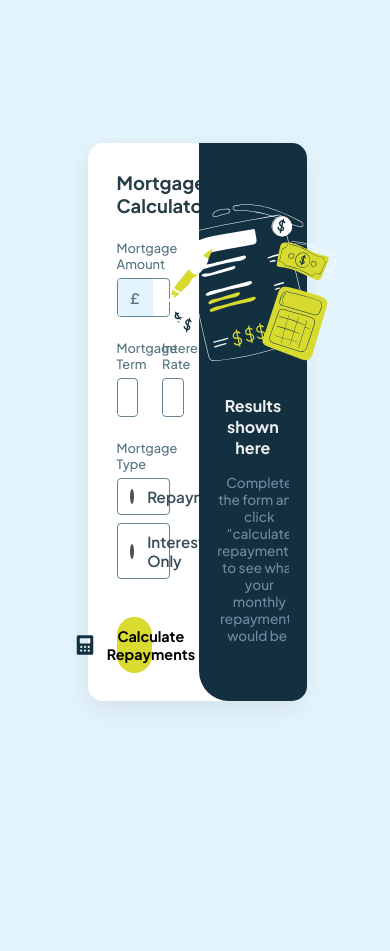
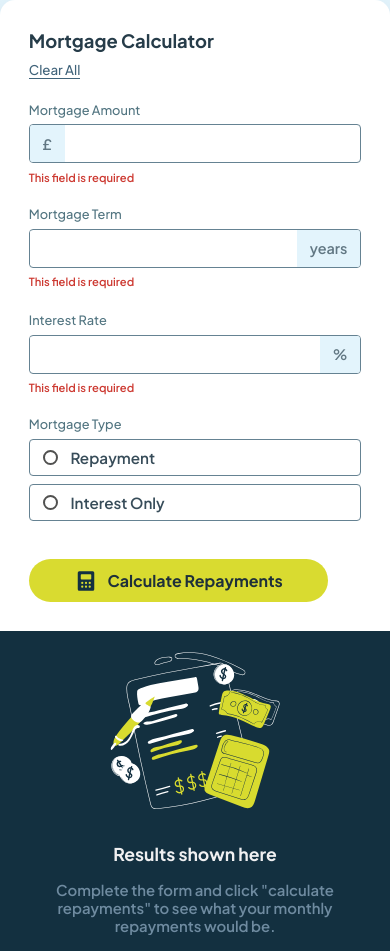
Before and after one commit to k-gourav/Mortgage-calculator, a React (Vite) app: page / in a window 390 px wide. Before the commit the page ends 844 px from the top, so only its background shows below. Built offline with nearby package versions, Linux system fonts and the light colour scheme.

Commit message:
feat: add responsive layout for the components - Added responsive layout for Repayment Banner component - Added responsive layout for Repayment Calculator component - Added responsive layout for Repayment Calculator Wrapper component

```diff
--- a/src/components/RepaymentBanner/RepaymentBanner.module.css
+++ b/src/components/RepaymentBanner/RepaymentBanner.module.css
@@ -22,7 +22,23 @@
 }
 #banner__body{
     color: #6f8ba0;
-    font-weight: 500;
+    font-weight: 600;
     font-size: 0.85rem;
     border: none !important;
 }
+
+@media screen and (max-width: 756px) {
+    .repayment__banner{
+        width: 100%;
+        border-radius: 0;
+    }
+    .banner__content{
+        width: 100%;
+    }
+    .banner__title{
+        font-size: 1.1rem;
+    }
+    #banner__body{
+        font-size: 0.93rem;
+    }
+}
--- a/src/components/RepaymentCalculator/RepaymentCalculator.jsx
+++ b/src/components/RepaymentCalculator/RepaymentCalculator.jsx
@@ -1,11 +1,41 @@
-import { useEffect } from 'react';
-import calculatorIcon from '../../assets/icons/icon-calculator.svg'
+import { useEffect, useState } from "react";
+import calculatorIcon from "../../assets/icons/icon-calculator.svg";
 import styles from "./RepaymentCalculator.module.css";
 
 const RepaymentCalculator = () => {
+  const [mortgageInfo, setMortgageInfo] = useState({
+    amount: "",
+    term: "",
+    rate: "",
+    isFirstRadioChecked: false,
+    isSecondRadioChecked: false,
+  });
+  const amountHandler = (e) => {
+    setMortgageInfo((initialState) => ({ ...initialState, amount: e.target.value }));
+  };
+  const rateHandler = (e) => {
+    setMortgageInfo((initialState) => ({ ...initialState, rate: e.target.value }));
+  };
+  const termHandler = (e) => {
+    setMortgageInfo((initialState) => ({ ...initialState, term: e.target.value }));
+  };
+
+  // const inputValidationHandler = () => {
+  //   if (!mortgageInfo.amount) {
+  //     mortgageInfo.amount = false;
+  //   }
+  //   if (!mortgageInfo.rate) {
+  //     mortgageInfo.rate = false;
+  //   }
+  //   if (!mortgageInfo.year){
+  //     mortgageInfo.year= false;
+  //   }
+
+
+  // }
 
   useEffect(() => {
-    const numberInput = document.querySelectorAll('input[type="number"]')
+    const numberInput = document.querySelectorAll('input[type="number"]');
     const handleWheel = (event) => event.preventDefault();
     const handleKeyDown = (event) => {
       if (event.key === "ArrowUp" || event.key === "ArrowDown") {
@@ -13,39 +43,74 @@ const RepaymentCalculator = () => {
       }
     };
     numberInput.forEach((input) => {
-      input.addEventListener('wheel', handleWheel);
-      input.addEventListener('keydown', handleKeyDown);
-    })
+      input.addEventListener("wheel", handleWheel);
+      input.addEventListener("keydown", handleKeyDown);
+    });
 
     return () => {
       numberInput.forEach((input) => {
-      input.removeEventListener('wheel', handleWheel)
-      input.removeEventListener('keydown', handleKeyDown)
-    })
+        input.removeEventListener("wheel", handleWheel);
+        input.removeEventListener("keydown", handleKeyDown);
+      });
     };
-  }, [])
+  }, []);
 
   return (
     <div className={styles.repayment__calculator}>
       <div className={styles.repayment__head}>
         <h1 className={styles.repayment__title}>Mortgage Calculator</h1>
-            <button className={styles.repayment__resetbtn} type="reset">Clear All</button>
+        <button className={styles.repayment__resetbtn} type="reset">
+          Clear All
+        </button>
       </div>
 
       <div className={styles.repayment__form}>
         <div className={styles.repayment__amount}>
           <label htmlFor="mortgageamount">Mortgage Amount</label>
-                <p><span>£</span><input type="number" name="mortgageamount" id={styles.mortgageamount}aria-label="Enter your mortgage amount" /></p>
+          <p>
+            <span>£</span>
+            <input
+              type="number"
+              name="mortgageamount"
+              id={styles.mortgageamount}
+              onChange={amountHandler}
+              value={mortgageInfo.amount}
+              aria-label="Enter your mortgage amount"
+            />
+          </p>
+          <span id={styles.error__message}>This field is required</span>
         </div>
 
         <div className={styles.repayment__term_rate}>
           <div className={styles.repayment__termYear}>
             <label htmlFor="term">Mortgage Term</label>
-                    <p><input type="number" name="term" id={styles.termYear} aria-label="Enter your mortgage terms" /><span>years</span></p>
+            <p>
+              <input
+                type="number"
+                name="term"
+                id={styles.termYear}
+                onChange={termHandler}
+                value={mortgageInfo.term}
+                aria-label="Enter your mortgage terms"
+              />
+              <span>years</span>
+            </p>
+            {!mortgageInfo.term && <span id={styles.error__message}>This field is required</span>}
           </div>
           <div className={styles.repayment__termRate}>
             <label htmlFor="termRate">Interest Rate</label>
-                    <p><input type="number" name="interestRate" id={styles.termRate} aria-label="Enter your interest rate" /><span>%</span></p>
+            <p>
+              <input
+                type="number"
+                name="interestRate"
+                id={styles.termRate}
+                onChange={rateHandler}
+                value={mortgageInfo.rate}
+                aria-label="Enter your interest rate"
+              />
+              <span>%</span>
+            </p>
+            {!mortgageInfo.rate && <span id={styles.error__message}>This field is required</span>}
           </div>
         </div>
 
@@ -54,17 +119,40 @@ const RepaymentCalculator = () => {
           {/* Radio input types */}
           <div className={styles.mortgage__type}>
             <div className={styles.mortgage__repayment}>
-                        <input type="radio" name="mortgageType" value="Repayment" id={styles.types__repayment} />
-                        <label htmlFor={styles.types__repayment} id={styles.label__repayment}>Repayment</label>
+              <input
+                type="radio"
+                name="mortgageType"
+                value="Repayment"
+                id={styles.types__repayment}
+              />
+              <label
+                htmlFor={styles.types__repayment}
+                id={styles.label__repayment}
+              >
+                Repayment
+              </label>
             </div>
 
             <div className={styles.mortgage__repayment}>
-                        <input type="radio" name="mortgageType" value="Interest Only" id={styles.types__interest} />
-                        <label htmlFor={styles.types__interest} id={styles.label__interest}>Interest Only</label>
+              <input
+                type="radio"
+                name="mortgageType"
+                value="Interest Only"
+                id={styles.types__interest}
+              />
+              <label
+                htmlFor={styles.types__interest}
+                id={styles.label__interest}
+              >
+                Interest Only
+              </label>
             </div>
           </div>
         </div>
-            <button type="submit"><img src={calculatorIcon} alt="Calculator icon" /><p id={styles.btn__text}>Calculate Repayments</p></button>
+        <button type="submit">
+          <img src={calculatorIcon} alt="Calculator icon" />
+          <p id={styles.btn__text}>Calculate Repayments</p>
+        </button>
       </div>
     </div>
   );
--- a/src/components/RepaymentCalculator/RepaymentCalculator.module.css
+++ b/src/components/RepaymentCalculator/RepaymentCalculator.module.css
@@ -20,12 +20,14 @@
   display: flex;
   flex-direction: column;
   gap: 0.4rem;
-  width: 40%;
-}
-#termYear, #termRate{
   width: 50%;
 }
-.repayment__termYear p ,.repayment__termRate p{
+#termYear,
+#termRate {
+  width: 50%;
+}
+.repayment__termYear p,
+.repayment__termRate p {
   justify-content: space-between;
 }
 
@@ -115,14 +117,14 @@ input[type="radio"] {
 }
 
 input[type="radio"]:checked::before {
-  content: '';
+  content: "";
   display: block;
-  width: 9px;
-  height: 9px;
+  width: 9.2px;
+  height: 9.2px;
   background-color: #d7e75f;
   border-radius: 50%;
   position: absolute;
-  top: 1.2px;
+  top: 1.3px;
   left: 1.2px;
 }
 p:not(#btn__text) {
@@ -140,6 +142,13 @@ span {
   background-color: #e3f4fc;
   color: #617783;
 }
+#error__message {
+  font-size: 0.7rem;
+  color: #cd3a32;
+  background-color: transparent;
+  padding: 0;
+  font-weight: 600;
+}
 button[type="submit"] {
   display: flex;
   padding: 0.6rem 1rem;
@@ -153,9 +162,31 @@ button[type="submit"] {
   border-radius: 25px;
   width: 65%;
   background-color: #d9db30;
+  color: #1e303a;
   cursor: pointer;
   margin-top: 1rem;
 }
-button[type="submit"]:hover{
+button[type="submit"]:hover {
   background-color: #e7e97a;
 }
+@media screen and (max-width: 756px) {
+  .repayment__calculator {
+    width: 100%;
+  }
+  .repayment__head {
+    flex-direction: column;
+    align-items: flex-start;
+    gap: 0.6rem;
+  }
+  .repayment__term_rate {
+    flex-direction: column;
+  }
+  .repayment__termYear,
+  .repayment__termRate {
+    width: 100%;
+  }
+  button[type="submit"] {
+    width: 90%;
+    font-size: 1rem;
+  }
+}
--- a/src/components/RepaymentCalculatorWrapper/RepaymentCalculatorWrapper.module.css
+++ b/src/components/RepaymentCalculatorWrapper/RepaymentCalculatorWrapper.module.css
@@ -11,3 +11,11 @@
   background-color: #fff;
   width: 55%;
 }
+
+@media screen and (max-width: 756px) {
+  .repayment__container{
+    flex-direction: column;
+    width: 100%;
+  }
+
+}
```
Lines whose indentation alone changed are shown as unchanged.
